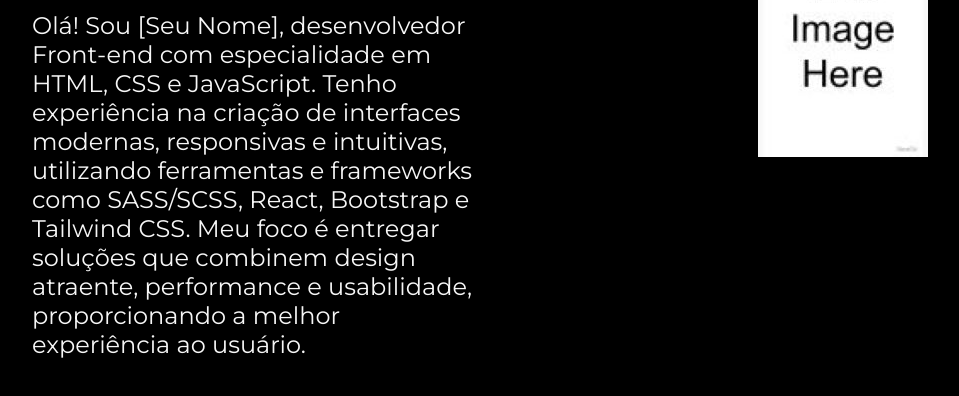
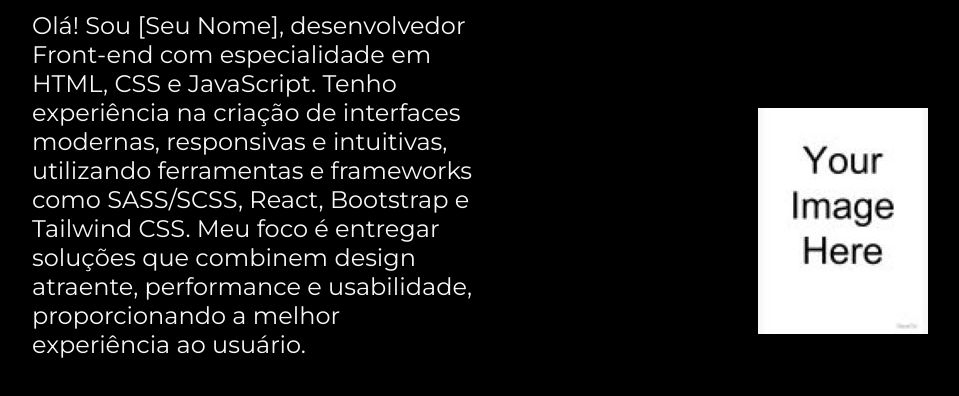
Before and after one commit to sergiorz20/exemplo-portfolio, a plain HTML site: page index.html in a window 1280 px wide. Shown: the part 328-724 px from the top of the page, without its empty margins (160-1119 px from the left). Drawn offline with nearby package versions, Linux system fonts and the light colour scheme.

Commit message:
retirei uma classe

```diff
--- a/index.html
+++ b/index.html
@@ -26,7 +26,7 @@
                 <a class="apresentacao__links__navegacao" href="https://br.linkedin.com"><img src="./assets/linkedin.png">linkedIn</a>
             </div>
         </section>
-        <div class="apresentacao__imagem"><img src="./assets/photo.jpg" alt="Sua foto aqui"></div>
+            <img src="./assets/photo.jpg" alt="Sua foto aqui">
     </main>
 </body>
 </html>
--- a/styles/style.css
+++ b/styles/style.css
@@ -88,9 +88,6 @@ body{
 .apresentacao__links__navegacao:hover{
     background-color: #272727;
 }
-.apresentacao__imagem {
-    margin-top: -350px;
-}
 .apresentacao__conteudo__texto a{
     text-decoration: none;
     color: #22D4FD;
```
